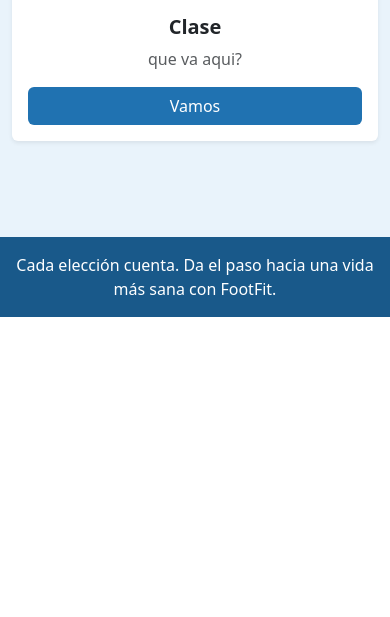
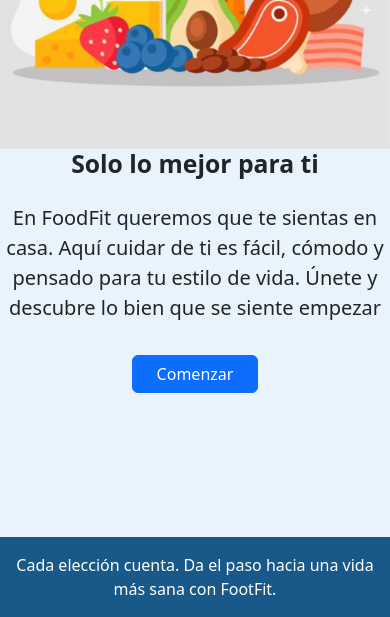
Before and after one commit to Luis-Jesus-AM/NutriApp, a Flask app: page / in a window 390 px wide. Shown: the part 1580-2197 px from the top of the page. Before the commit the page ends 1897 px from the top, so only its background shows below. Run offline with Flask 3, Linux system fonts and the light colour scheme.

Commit message:
cambios2

```diff
--- a/app.py
+++ b/app.py
@@ -18,5 +18,9 @@ def comida():
 def ingre():
     return render_template("ingre.html")
 
+@app.route("/iniciar")
+def iniciar():
+    return render_template("iniciar.html")
+
 if __name__ == "__main__":
     app.run(debug=True)
--- a/nutria/pyvenv.cfg
+++ /dev/null
@@ -1,5 +0,0 @@
-home = C:\Python312
-include-system-site-packages = false
-version = 3.12.6
-executable = C:\Python312\python.exe
-command = C:\Python312\python.exe -m venv C:\Users\Lenovo 14 x360 Touch\Desktop\diseño\NutriApp\nutria
--- a/templates/base.html
+++ b/templates/base.html
@@ -1,17 +1,29 @@
 <!DOCTYPE html>
 <html lang="en">
+
 <head>
-    <link href="https://cdn.jsdelivr.net/npm/bootstrap@5.3.8/dist/css/bootstrap.min.css" rel="stylesheet" integrity="sha384-sRIl4kxILFvY47J16cr9ZwB07vP4J8+LH7qKQnuqkuIAvNWLzeN8tE5YBujZqJLB" crossorigin="anonymous">
+    <link href="https://cdn.jsdelivr.net/npm/bootstrap@5.3.8/dist/css/bootstrap.min.css" rel="stylesheet"
+        integrity="sha384-sRIl4kxILFvY47J16cr9ZwB07vP4J8+LH7qKQnuqkuIAvNWLzeN8tE5YBujZqJLB" crossorigin="anonymous">
     <meta charset="UTF-8">
     <meta name="viewport" content="width=device-width, initial-scale=1.0">
     <title>Document</title>
+
 </head>
 
-<style>body { background-color: #E9F3FB; }</style>
+<style>
+    body {
+        background-color: #E9F3FB;
+    }
+</style>
+
 <body>
 
 
-    <style>nav {background-color: #19598A; }</style>
+    <style>
+        nav {
+            background-color: #19598A;
+        }
+    </style>
     <nav class="navbar navbar-expand-lg navbar-dark shadow">
         <div class="container">
             <a class="navbar-brand fw-bold" href="/">🥗 FoodFit</a>
@@ -22,6 +34,7 @@
             <div class="collapse navbar-collapse" id="nav">
                 <ul class="navbar-nav ms-auto">
                     <li class="nav-item"><a class="nav-link active" href="/">Mi dieta</a></li>
+                    <li class="nav-item"><a class="nav-link active" href="/iniciar">Iniciar sesión</a></li>
                 </ul>
             </div>
         </div>
@@ -34,8 +47,9 @@
     </div>
 
 
-
-<script src="https://cdn.jsdelivr.net/npm/bootstrap@5.3.8/dist/js/bootstrap.bundle.min.js" integrity="sha384-FKyoEForCGlyvwx9Hj09JcYn3nv7wiPVlz7YYwJrWVcXK/BmnVDxM+D2scQbITxI" crossorigin="anonymous"></script>
+    <script src="https://cdn.jsdelivr.net/npm/bootstrap@5.3.8/dist/js/bootstrap.bundle.min.js"
+        integrity="sha384-FKyoEForCGlyvwx9Hj09JcYn3nv7wiPVlz7YYwJrWVcXK/BmnVDxM+D2scQbITxI"
+        crossorigin="anonymous"></script>
 
     <style>
         footer {
@@ -49,4 +63,5 @@
     </footer>
 
 </body>
+
 </html>
--- a/templates/index.html
+++ b/templates/index.html
@@ -11,11 +11,16 @@
 
 <div class="row g-5">
 
-    <style>.btn-calcu {background-color: #2072B1 !important}</style>
+    <style>
+        .btn-calcu {
+            background-color: #2072B1 !important
+        }
+    </style>
     <div class="col-md-4">
 
         <div class="card shadow-sm border-0 h-100">
-        <img src="static/ingre.jpg" style="height: 200px; object-fit: cover;" class="card-img-top" alt="Calculadora Nutricional">
+            <img src="static/ingre.jpg" style="height: 200px; object-fit: cover;" class="card-img-top"
+                alt="Calculadora Nutricional">
             <div class="card-body text-center">
                 <h5 class="card-title fw-bold">Buscar recetas por ingredientes</h5>
                 <p class="card-text text-muted">
@@ -26,10 +31,15 @@
         </div>
     </div>
 
-    <style>.btn-dieta {background-color: #2072B1 !important}</style>
+    <style>
+        .btn-dieta {
+            background-color: #2072B1 !important
+        }
+    </style>
     <div class="col-md-4">
         <div class="card shadow-sm border-0 h-100">
-            <img src="static/comida.jpg" style="height: 200px; object-fit: cover;" class="card-img-top" alt="Planes de Dieta">
+            <img src="static/comida.jpg" style="height: 200px; object-fit: cover;" class="card-img-top"
+                alt="Planes de Dieta">
             <div class="card-body text-center">
                 <h5 class="card-title fw-bold">Obtener información nutricional</h5>
                 <p class="card-text text-muted">
@@ -40,7 +50,11 @@
         </div>
     </div>
 
-    <style>.btn-progreso {background-color: #2072B1 !important}</style>
+    <style>
+        .btn-progreso {
+            background-color: #2072B1 !important
+        }
+    </style>
     <div class="col-md-4">
         <div class="card shadow-sm border-0 h-100">
             <img src="static/nuto.jpg" style="height: 200px; object-fit: cover;" class="card-img-top" alt="Progreso">
@@ -54,19 +68,39 @@
         </div>
     </div>
 
-    <style>.btn-progreso {background-color: #2072B1 !important}</style>
-        <div class="col-md-4">
-        <div class="card shadow-sm border-0 h-100">
-            <img src="static/" style="height: 200px; object-fit: cover;" class="card-img-top" alt="hols">
-            <div class="card-body text-center">
-                <h5 class="card-title fw-bold">Clase</h5>
-                <p class="card-text text-muted">
-                    que va aqui?
-                </p>
-                <a href="/progreso" class="btn btn-progreso w-100" style="color: white;">Vamos</a>
+    <div class="container py-5">
+        <div class="row align-items-center">
+
+            <div class="col-md-6">
+                <div id="carouselExampleSlidesOnly" class="carousel slide" data-bs-ride="carousel"
+                    data-bs-interval="2000">
+                    <div class="carousel-inner">
+                        <div class="carousel-item active">
+                            <img src="static/carrusel1.jpg" class="d-block w-100"
+                                style="height: 350px; object-fit: cover;">
+                        </div>
+                        <div class="carousel-item">
+                            <img src="static/carrusel2.jpg" class="d-block w-100"
+                                style="height: 350px; object-fit: cover;">
+                        </div>
+                        <div class="carousel-item">
+                            <img src="static/carrusel3.jpg" class="d-block w-100"
+                                style="height: 350px; object-fit: cover;">
                         </div>
                     </div>
                 </div>
+            </div>
+
+            <div class="col-md-6 text-center">
+                <h2 class="fw-bold mb-4">Solo lo mejor para ti</h2>
+                <p class="fs-5">En FoodFit queremos que te sientas en casa. Aquí cuidar de ti es fácil, cómodo y pensado para tu estilo de vida. Únete y descubre lo bien que se siente empezar</p>
+                <a href="/iniciar" class="btn btn-primary px-4 mt-3">Comenzar</a>
+            </div>
+
+        </div>
+    </div>
+
+
 
 </div>
 
```
Also changed, not shown: templates/iniciar.html (added, +10 -0 lines), static/carrusel1.jpg (added), static/carrusel2.jpg (added), static/carrusel3.jpg (added), 6 other files. Lines whose indentation alone changed are shown as unchanged.
